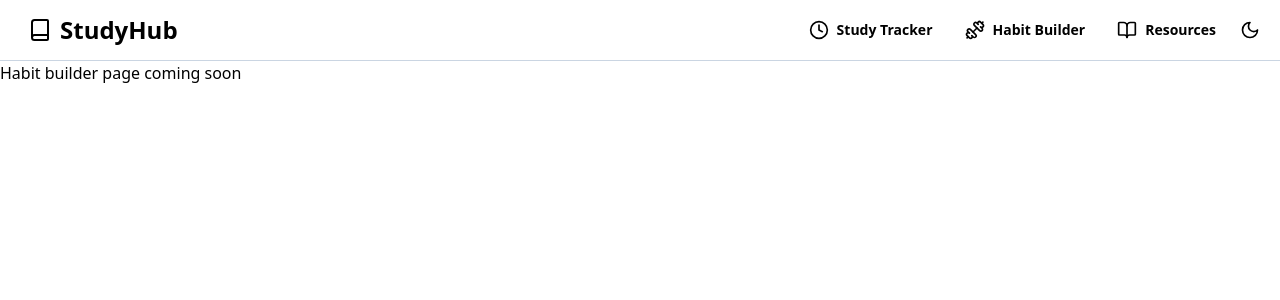
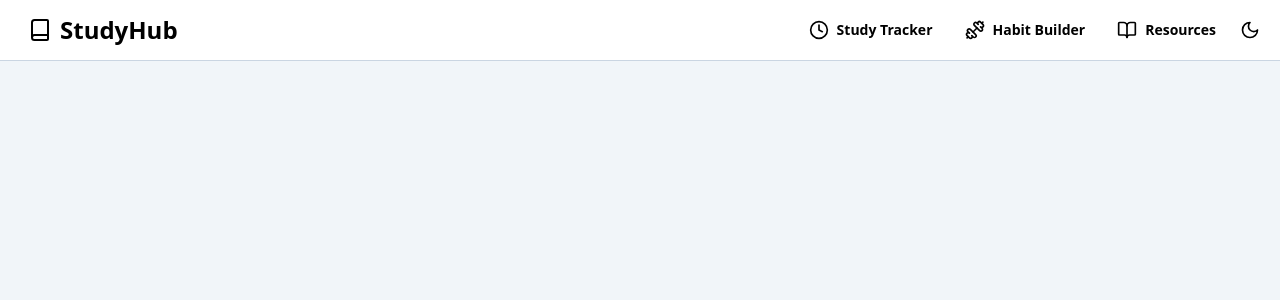
Before and after one commit to RikenMor001/StudyHub, a React (Vite) app: page /habit-builder in a window 1280 px wide. Shown: the top 300 px of the page. Built offline with nearby package versions, Linux system fonts and the light colour scheme.

Commit message:
Update habitBuilder.jsx

```diff
--- a/src/pages/habitBuilder/habitBuilder.jsx
+++ b/src/pages/habitBuilder/habitBuilder.jsx
@@ -1,9 +1,8 @@
 
-import * as React from "react"
 export const HabitBuilder = () => {
-    return (
+    return <div className="bg-slate-100 min-h-screen">
         <div>
-            Habit builder page coming soon
+
         </div>
-    )
+    </div>
 }
```
